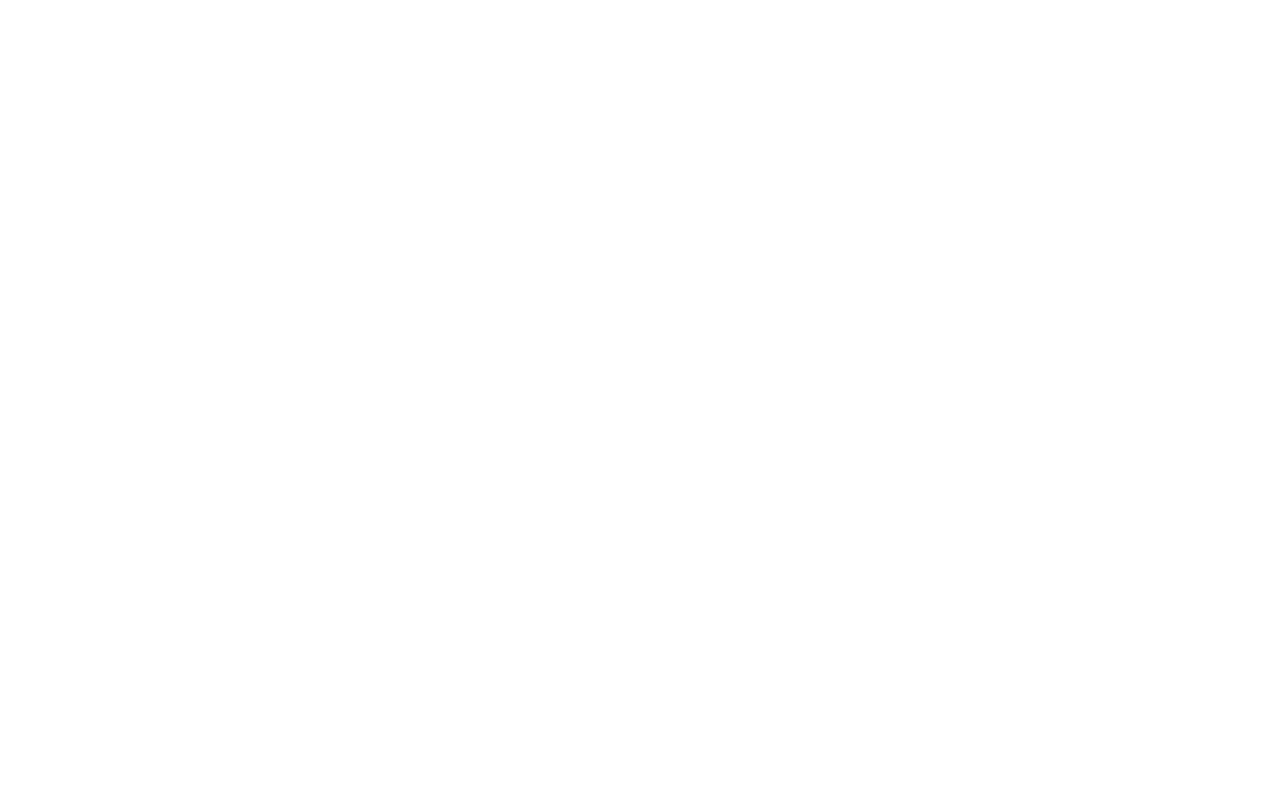
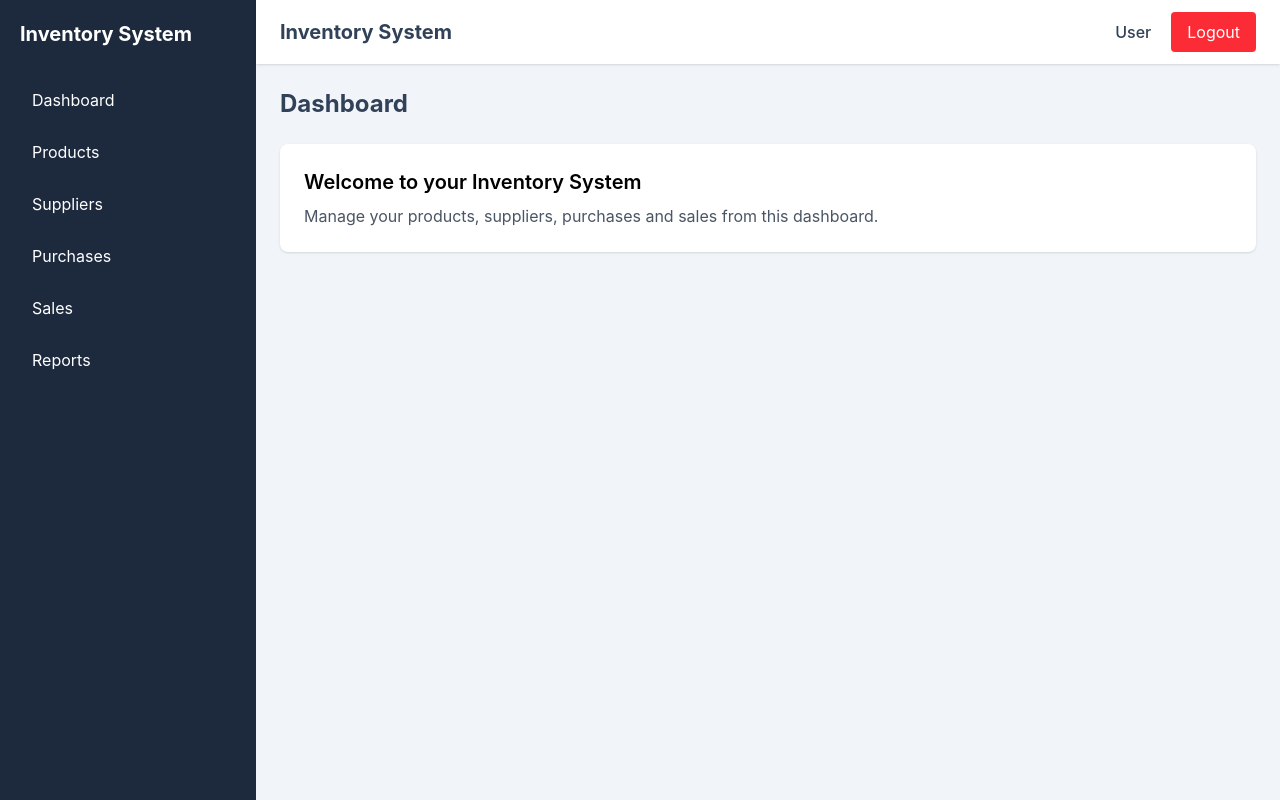
Before and after one commit to react-project1-ecommerce/inventory-frontend, a React app: page /dashboard in a window 1280 px wide. Before the commit this address had no page. Built offline with nearby package versions, Linux system fonts and the light colour scheme; the HTML template or start-up script is replaced by a standard one.

Commit message:
Dashboard added

```diff
--- a/src/App.jsx
+++ b/src/App.jsx
@@ -8,6 +8,8 @@
 
 import Home from "./pages/Home";
 import Login from "./pages/Login";
+import Dashboard from "./pages/Dashboard";
+
 
 function App() {
 
@@ -19,6 +21,7 @@
         <Route path="/" element={<Home />} />
 
         <Route path="/login" element={<Login />} />
+        <Route path="/dashboard" element={<Dashboard/>} />
 
       </Routes>
 
--- a/src/header/Header.js
+++ b/src/header/Header.js
@@ -0,0 +1,42 @@
+const Header = () => {
+
+  const username = localStorage.getItem("username");
+
+  const handleLogout = () => {
+    localStorage.removeItem("username");
+
+    // later we will also handle the JWT cookie here
+
+      window.location.href = "/login";
+
+  };
+
+  return (
+    <header className="h-16 bg-white shadow flex items-center justify-between px-6">
+
+      {/* Centre */}
+      <h1 className="text-xl font-bold text-slate-700">
+        Inventory System
+      </h1>
+
+      {/* Right side */}
+      <div className="flex items-center gap-5">
+
+        <span className="font-medium text-slate-700">
+          {username || "User"}
+        </span>
+
+        <button
+          onClick={handleLogout}
+          className="bg-red-500 text-white px-4 py-2 rounded hover:bg-red-600"
+        >
+          Logout
+        </button>
+
+      </div>
+
+    </header>
+  );
+};
+
+export default Header;
--- a/src/header/Sidebar.js
+++ b/src/header/Sidebar.js
@@ -0,0 +1,41 @@
+const Sidebar = () => {
+  return (
+    <div className="w-64 min-h-screen bg-slate-800 text-white p-5">
+
+      <h2 className="text-xl font-bold mb-8">
+        Inventory System
+      </h2>
+
+      <nav className="space-y-3">
+
+        <div className="px-3 py-2 rounded hover:bg-slate-700 cursor-pointer">
+          Dashboard
+        </div>
+
+        <div className="px-3 py-2 rounded hover:bg-slate-700 cursor-pointer">
+          Products
+        </div>
+
+        <div className="px-3 py-2 rounded hover:bg-slate-700 cursor-pointer">
+          Suppliers
+        </div>
+
+        <div className="px-3 py-2 rounded hover:bg-slate-700 cursor-pointer">
+          Purchases
+        </div>
+
+        <div className="px-3 py-2 rounded hover:bg-slate-700 cursor-pointer">
+          Sales
+        </div>
+
+        <div className="px-3 py-2 rounded hover:bg-slate-700 cursor-pointer">
+          Reports
+        </div>
+
+      </nav>
+
+    </div>
+  );
+};
+
+export default Sidebar;
--- /dev/null
+++ b/src/pages/Dashboard.js
@@ -0,0 +1,51 @@
+import Header from "../header/Header";
+import Sidebar from "../header/Sidebar";
+
+const Dashboard = () => {
+
+  return (
+
+    <div className="min-h-screen flex bg-slate-100">
+
+      {/* Left Sidebar */}
+      <Sidebar />
+
+      {/* Right side */}
+
+      {/* flex-1 takes all the remaining width after the sidebar */}
+
+      <div className="flex-1">
+
+        {/* Header */}
+        <Header />
+
+        {/* Dashboard body */}
+        <main className="p-6">
+
+          <h2 className="text-2xl font-bold text-slate-700 mb-6">
+            Dashboard
+          </h2>
+
+          <div className="bg-white p-6 rounded-lg shadow">
+
+            <h3 className="text-xl font-semibold mb-2">
+              Welcome to your Inventory System
+            </h3>
+
+            <p className="text-gray-600">
+              Manage your products, suppliers, purchases and sales
+              from this dashboard.
+            </p>
+
+          </div>
+
+        </main>
+
+      </div>
+
+    </div>
+
+  );
+};
+
+export default Dashboard;
```
